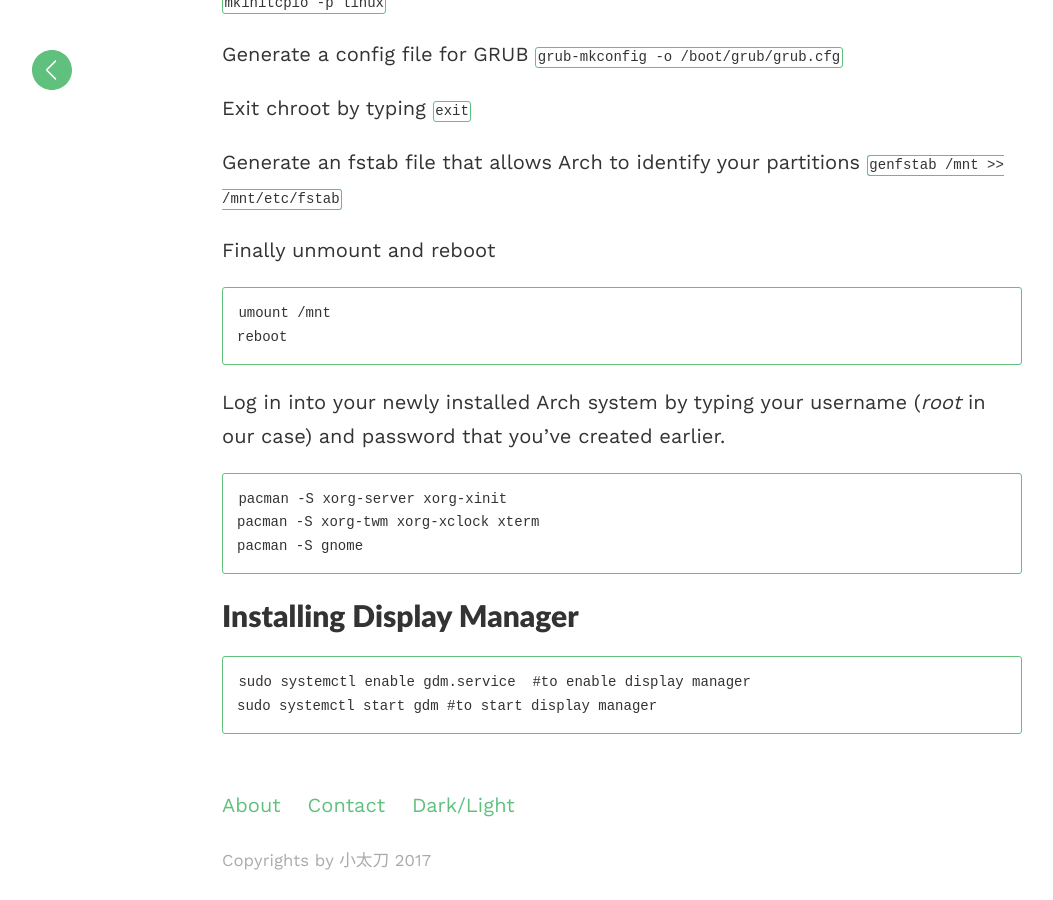
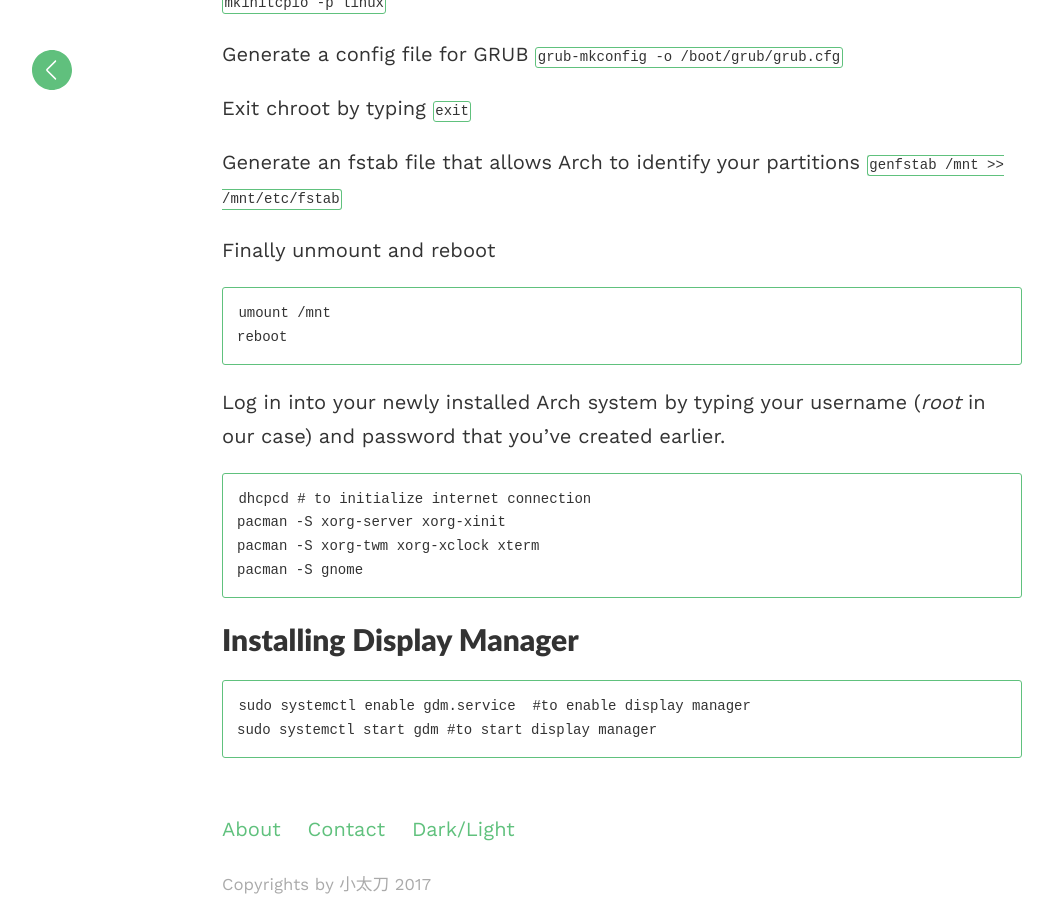
Before and after one commit to evgeniyantipin/evgeniyantipin.github.io, a Jekyll site: the page built from _posts/2018-01-02-how-to-install-arch-linux.md, in a window 1280 px wide and 900 px high, scrolled down 2071 px. Shown: the whole window, without its empty margins (18-1071 px from the left). Built offline with Jekyll 4.4.1, drawn with Linux system fonts in a browser that asks for light colours; before the commit the page ends 2947 px from its top, so only the background shows below that.

Commit message:
Update 2018-01-02-how-to-install-arch-linux.md

````diff
--- a/_posts/2018-01-02-how-to-install-arch-linux.md
+++ b/_posts/2018-01-02-how-to-install-arch-linux.md
@@ -61,6 +61,7 @@ reboot
 Log in into your newly installed Arch system by typing your username (*root* in our case) and password that you've created earlier.
 
 ```bash
+dhcpcd # to initialize internet connection
 pacman -S xorg-server xorg-xinit
 pacman -S xorg-twm xorg-xclock xterm
 pacman -S gnome
````
